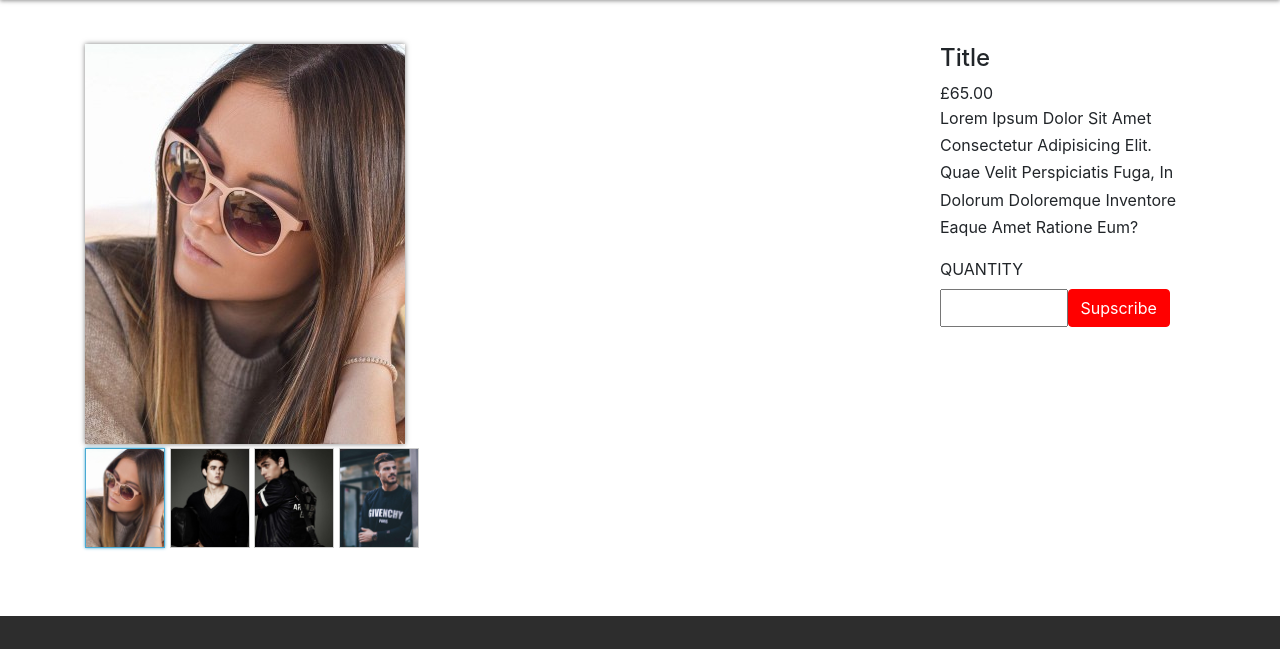
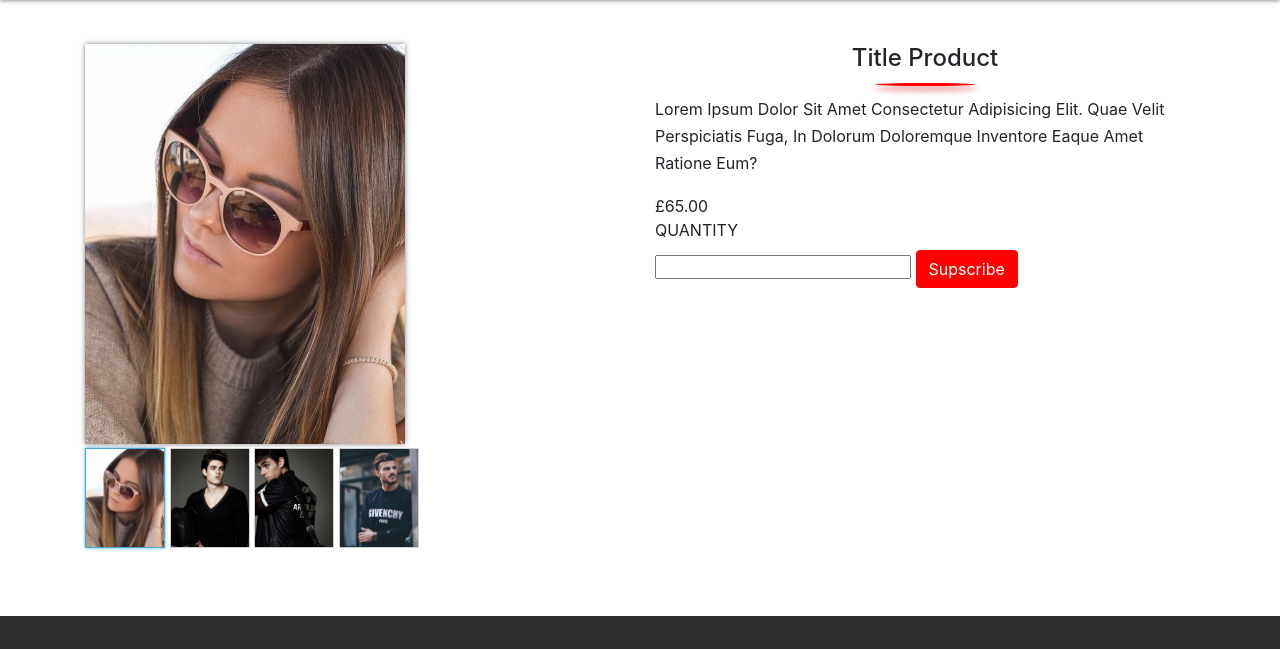
Before and after one commit to Sabry-63/MAS, a plain HTML site: page item-product.html in a window 1280 px wide. Shown: the part 151-800 px from the top of the page. Drawn offline with Linux system fonts and the light colour scheme.

Commit message:
Add files via upload

```diff
--- a/item-product.html
+++ b/item-product.html
@@ -86,8 +86,8 @@
     <section class="page-item py-5">
         <div class="container">
             <div class="row">
-                <div class="col-lg-9">
-                    <img class="xzoom" id="xzoom-fancy" src="images/category/1.jpg" xoriginal="images/category/1.jpg" />
+                <div class="col-lg-6">
+                    <img class="xzoom" src="images/category/1.jpg" />
                     <div class="xzoom-thumbs text-left mt-1 ">
                         <a href="images/category/1.jpg">
                             <img class="xzoom-gallery ml-0" width="80" src="images/category/1.jpg"
@@ -104,15 +104,17 @@
                         </a><!-- items -->
                     </div>
                 </div> <!-- ./col -->
-                <div class="col-lg-3">
+                <div class="col-lg-6">
                     <div class="box-item">
-                        <h4>Title</h4>
-                        <span>£65.00</span>
+                        <div class="title-section">
+                            <h4 class="head-title text-center">Title Product</h4>
+                        </div>
                         <p>Lorem ipsum dolor sit amet consectetur adipisicing elit. Quae velit perspiciatis fuga, in
                             dolorum doloremque inventore eaque amet ratione eum?</p>
+                        <span>£65.00</span>
                         <label class="d-block" for="num">QUANTITY</label>
-                        <div class="box d-flex">
-                            <input type="number" class="w-50" id="num">
+                        <div class="box">
+                            <input type="number" class="num-inp" id="num">
                             <input type="submit" value="Supscribe" class="btn btn-style">
                         </div>
                     </div>
```
